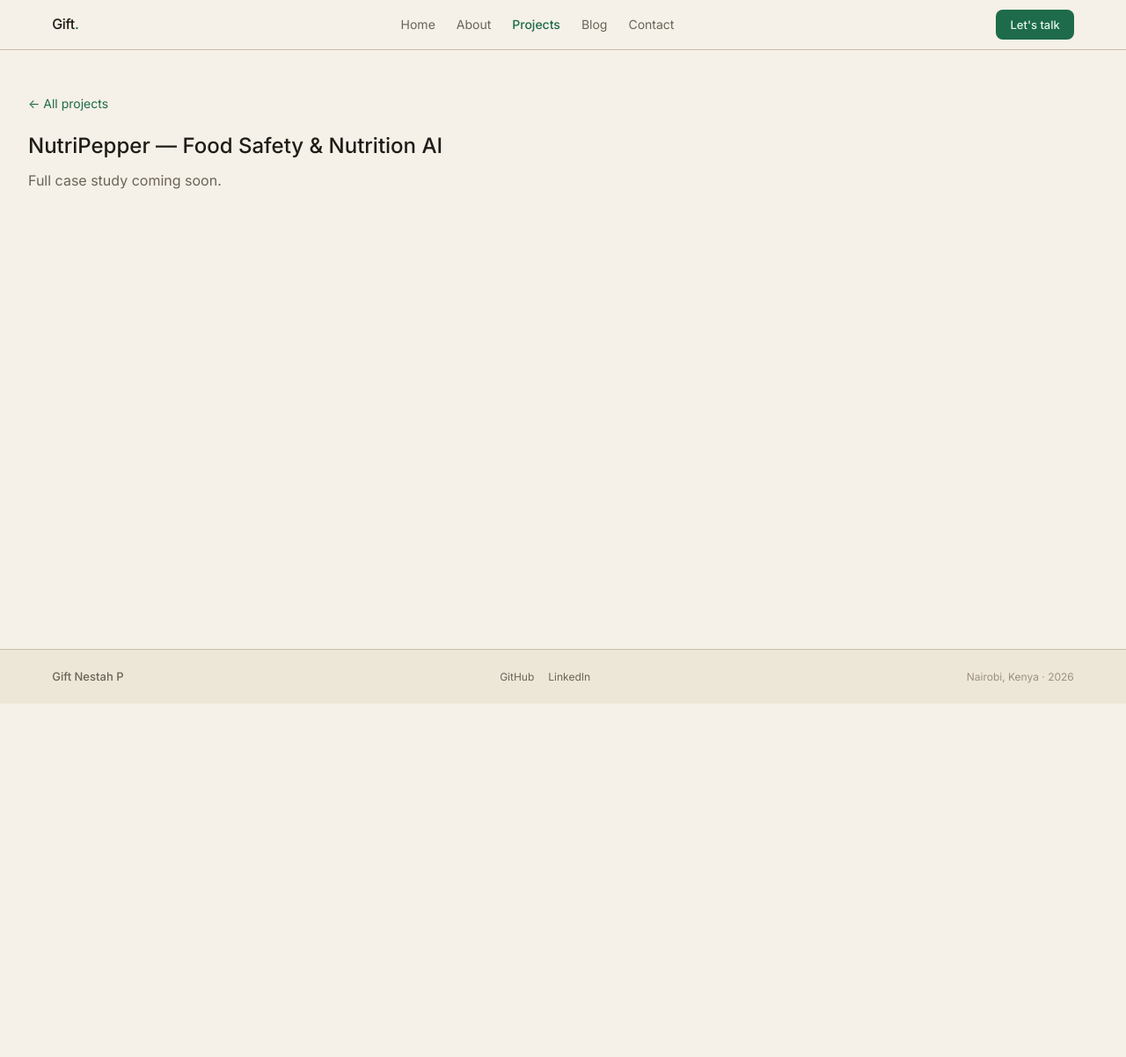
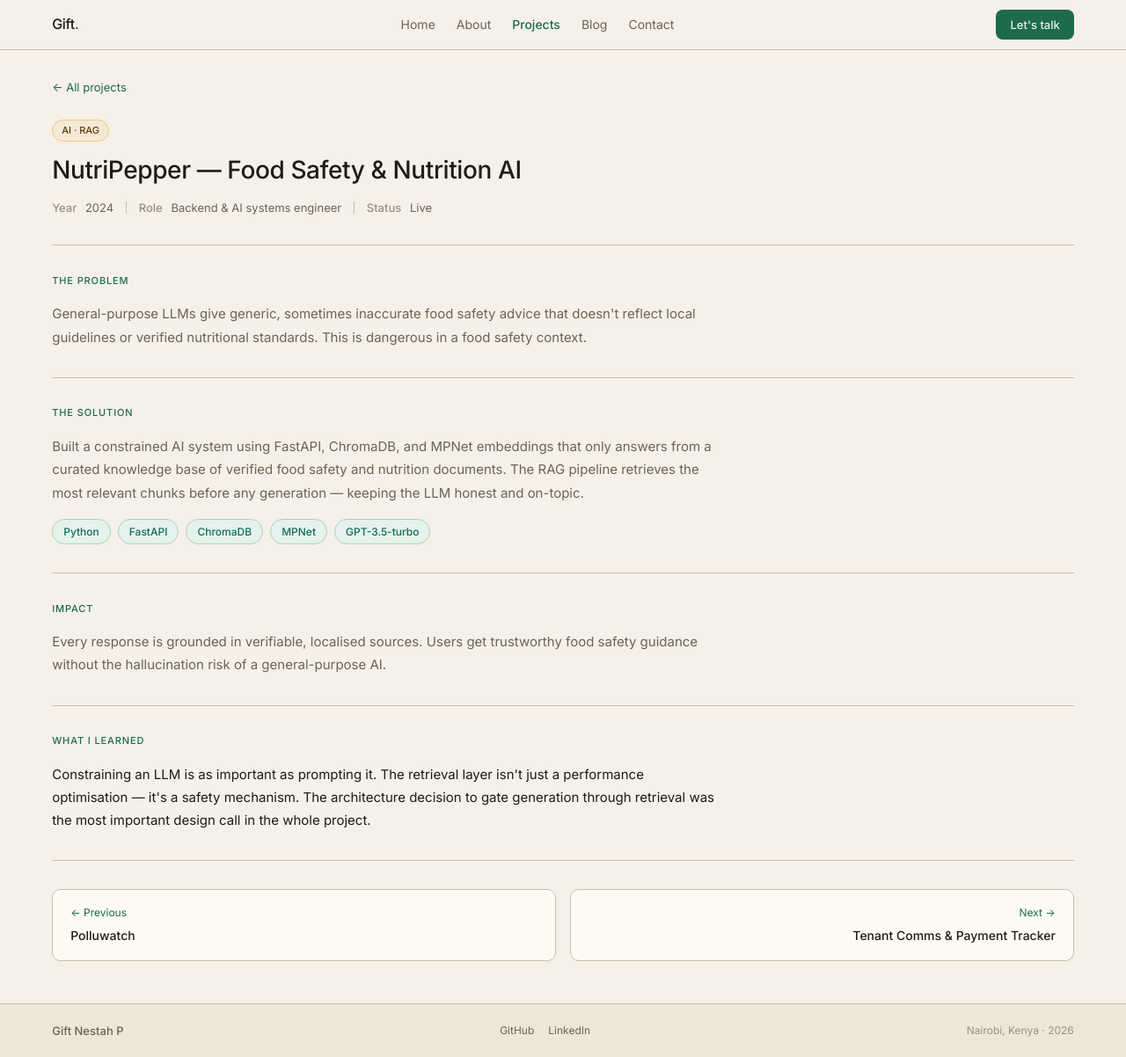
Before and after one commit to PantheraNestah/dev_nesta, a React (Vite) app: page /projects/nutripepper in a window 1280 px wide. Shown: the whole page at 88% size. Before the commit the page ends 800 px from the top, so only its background shows below. Built offline with nearby package versions, Linux system fonts and the light colour scheme.

Commit message:
feat: build case study page with prev/next navigation

```diff
--- /dev/null
+++ b/src/pages/CaseStudy.css
@@ -0,0 +1,155 @@
+.case-study__back {
+  display: inline-block;
+  font-size: 0.8125rem;
+  color: var(--clr-green);
+  margin-top: 2rem;
+  transition: opacity var(--transition);
+}
+.case-study__back:hover { opacity: 0.75; }
+
+/* ── Hero ── */
+.case-study__hero {
+  padding: 1.5rem 0 2rem;
+  display: flex;
+  flex-direction: column;
+  gap: 0.875rem;
+}
+
+.case-study__tag {
+  align-self: flex-start;
+  font-size: 0.6875rem;
+  font-weight: var(--fw-medium);
+  padding: 0.1875rem 0.625rem;
+  border-radius: var(--radius-pill);
+  border: 0.5px solid transparent;
+}
+
+.case-study__title {
+  font-size: 1.75rem;
+  font-weight: var(--fw-medium);
+  color: var(--clr-text-primary);
+  line-height: 1.3;
+  letter-spacing: -0.4px;
+  max-width: 760px;
+}
+
+.case-study__meta {
+  display: flex;
+  align-items: center;
+  gap: 0.875rem;
+  font-size: 0.8125rem;
+  color: var(--clr-text-secondary);
+}
+
+.case-study__meta strong {
+  font-weight: var(--fw-medium);
+  color: var(--clr-text-muted);
+  margin-right: 0.375rem;
+}
+
+.case-study__meta-divider {
+  width: 0.5px;
+  height: 14px;
+  background: var(--clr-border);
+}
+
+/* ── Shared ── */
+.case-study__divider {
+  height: 0.5px;
+  background: var(--clr-border);
+}
+
+.case-study__section {
+  padding: 2rem 0;
+  display: flex;
+  flex-direction: column;
+  gap: 1rem;
+}
+
+.case-study__text {
+  font-size: 0.9375rem;
+  color: var(--clr-text-secondary);
+  line-height: 1.75;
+  max-width: 760px;
+}
+
+.case-study__text--learned {
+  color: var(--clr-text-primary);
+}
+
+.case-study__stack {
+  display: flex;
+  flex-wrap: wrap;
+  gap: 0.5rem;
+}
+
+.case-study__stack-pill {
+  background: var(--clr-green-light);
+  border: 0.5px solid var(--clr-green-mid);
+  color: var(--clr-green-deep);
+  border-radius: var(--radius-pill);
+  padding: 0.25rem 0.75rem;
+  font-size: 0.75rem;
+  font-weight: var(--fw-medium);
+}
+
+/* ── Prev / Next nav ── */
+.case-study__nav {
+  padding: 2rem 0 3rem;
+  display: grid;
+  grid-template-columns: 1fr 1fr;
+  gap: 1rem;
+}
+
+.case-study__nav-link {
+  display: flex;
+  flex-direction: column;
+  gap: 0.375rem;
+  background: var(--clr-surface);
+  border: 0.5px solid var(--clr-border);
+  border-radius: var(--radius-lg);
+  padding: 1rem 1.25rem;
+  transition: border-color var(--transition);
+}
+.case-study__nav-link:hover { border-color: var(--clr-green-mid); }
+
+.case-study__nav-link--next { text-align: right; align-items: flex-end; }
+
+.case-study__nav-label {
+  font-size: 0.75rem;
+  color: var(--clr-green);
+}
+
+.case-study__nav-title {
+  font-size: 0.875rem;
+  font-weight: var(--fw-medium);
+  color: var(--clr-text-primary);
+}
+
+/* ── Not found ── */
+.case-study__not-found {
+  padding: 4rem 0;
+  display: flex;
+  flex-direction: column;
+  align-items: flex-start;
+  gap: 0.75rem;
+}
+
+.case-study__not-found h1 {
+  font-size: 1.5rem;
+  font-weight: var(--fw-medium);
+  color: var(--clr-text-primary);
+}
+
+.case-study__not-found p {
+  font-size: 0.9375rem;
+  color: var(--clr-text-secondary);
+  margin-bottom: 0.5rem;
+}
+
+/* ── Responsive ── */
+@media (max-width: 768px) {
+  .case-study__meta { flex-wrap: wrap; row-gap: 0.5rem; }
+  .case-study__nav { grid-template-columns: 1fr; }
+  .case-study__nav-link--next { text-align: left; align-items: flex-start; }
+}
--- a/src/pages/CaseStudy.jsx
+++ b/src/pages/CaseStudy.jsx
@@ -1,22 +1,112 @@
 import { useParams, Link } from 'react-router-dom'
 import { projects } from '../data/projects'
+import './CaseStudy.css'
+
+const tagColorMap = {
+  green: { bg: 'var(--clr-green-light)', color: 'var(--clr-green-deep)', border: 'var(--clr-green-mid)' },
+  blue:  { bg: '#E6F1FB', color: '#185FA5', border: '#B5D4F4' },
+  amber: { bg: 'var(--clr-amber-bg)', color: 'var(--clr-amber-text)', border: 'var(--clr-amber)' },
+}
 
 export default function CaseStudy() {
   const { id } = useParams()
-  const project = projects.find(p => p.id === id)
+  const index = projects.findIndex(p => p.id === id)
+  const project = projects[index]
 
-  if (!project) return (
-    <div style={{ padding: '3rem 2rem' }}>
-      <p>Project not found.</p>
-      <Link to="/projects">← Back to projects</Link>
-    </div>
-  )
+  if (!project) {
+    return (
+      <div className="case-study">
+        <div className="container">
+          <div className="case-study__not-found">
+            <h1>Project not found</h1>
+            <p>The case study you're looking for doesn't exist or may have moved.</p>
+            <Link to="/projects" className="btn btn--primary">← Back to projects</Link>
+          </div>
+        </div>
+      </div>
+    )
+  }
+
+  const tc = tagColorMap[project.tagColor] || tagColorMap.green
+  const prevProject = projects[(index - 1 + projects.length) % projects.length]
+  const nextProject = projects[(index + 1) % projects.length]
 
   return (
-    <div style={{ padding: '3rem 2rem', maxWidth: 720, color: 'var(--clr-text-secondary)' }}>
-      <Link to="/projects" style={{ fontSize: '0.875rem', color: 'var(--clr-green)' }}>← All projects</Link>
-      <h1 style={{ fontSize: '1.5rem', fontWeight: 500, color: 'var(--clr-text-primary)', margin: '1rem 0 0.5rem' }}>{project.title}</h1>
-      <p>Full case study coming soon.</p>
+    <div className="case-study">
+      <div className="container">
+
+        <Link to="/projects" className="case-study__back">← All projects</Link>
+
+        {/* ── Hero ── */}
+        <section className="case-study__hero">
+          <span
+            className="case-study__tag"
+            style={{ background: tc.bg, color: tc.color, borderColor: tc.border }}
+          >
+            {project.tag}
+          </span>
+          <h1 className="case-study__title">{project.title}</h1>
+          <div className="case-study__meta">
+            <span><strong>Year</strong> {project.year}</span>
+            <span className="case-study__meta-divider" />
+            <span><strong>Role</strong> {project.role}</span>
+            <span className="case-study__meta-divider" />
+            <span><strong>Status</strong> {project.status}</span>
+          </div>
+        </section>
+
+        <div className="case-study__divider" />
+
+        {/* ── Problem ── */}
+        <section className="case-study__section">
+          <span className="section-label">The problem</span>
+          <p className="case-study__text">{project.problem}</p>
+        </section>
+
+        <div className="case-study__divider" />
+
+        {/* ── Solution ── */}
+        <section className="case-study__section">
+          <span className="section-label">The solution</span>
+          <p className="case-study__text">{project.solution}</p>
+          <div className="case-study__stack">
+            {project.stack.map(tool => (
+              <span key={tool} className="case-study__stack-pill">{tool}</span>
+            ))}
+          </div>
+        </section>
+
+        <div className="case-study__divider" />
+
+        {/* ── Impact ── */}
+        <section className="case-study__section">
+          <span className="section-label">Impact</span>
+          <p className="case-study__text">{project.impact}</p>
+        </section>
+
+        <div className="case-study__divider" />
+
+        {/* ── What I learned ── */}
+        <section className="case-study__section">
+          <span className="section-label">What I learned</span>
+          <p className="case-study__text case-study__text--learned">{project.learned}</p>
+        </section>
+
+        <div className="case-study__divider" />
+
+        {/* ── Prev / Next ── */}
+        <nav className="case-study__nav">
+          <Link to={`/projects/${prevProject.id}`} className="case-study__nav-link case-study__nav-link--prev">
+            <span className="case-study__nav-label">← Previous</span>
+            <span className="case-study__nav-title">{prevProject.shortTitle}</span>
+          </Link>
+          <Link to={`/projects/${nextProject.id}`} className="case-study__nav-link case-study__nav-link--next">
+            <span className="case-study__nav-label">Next →</span>
+            <span className="case-study__nav-title">{nextProject.shortTitle}</span>
+          </Link>
+        </nav>
+
+      </div>
     </div>
   )
 }
```
